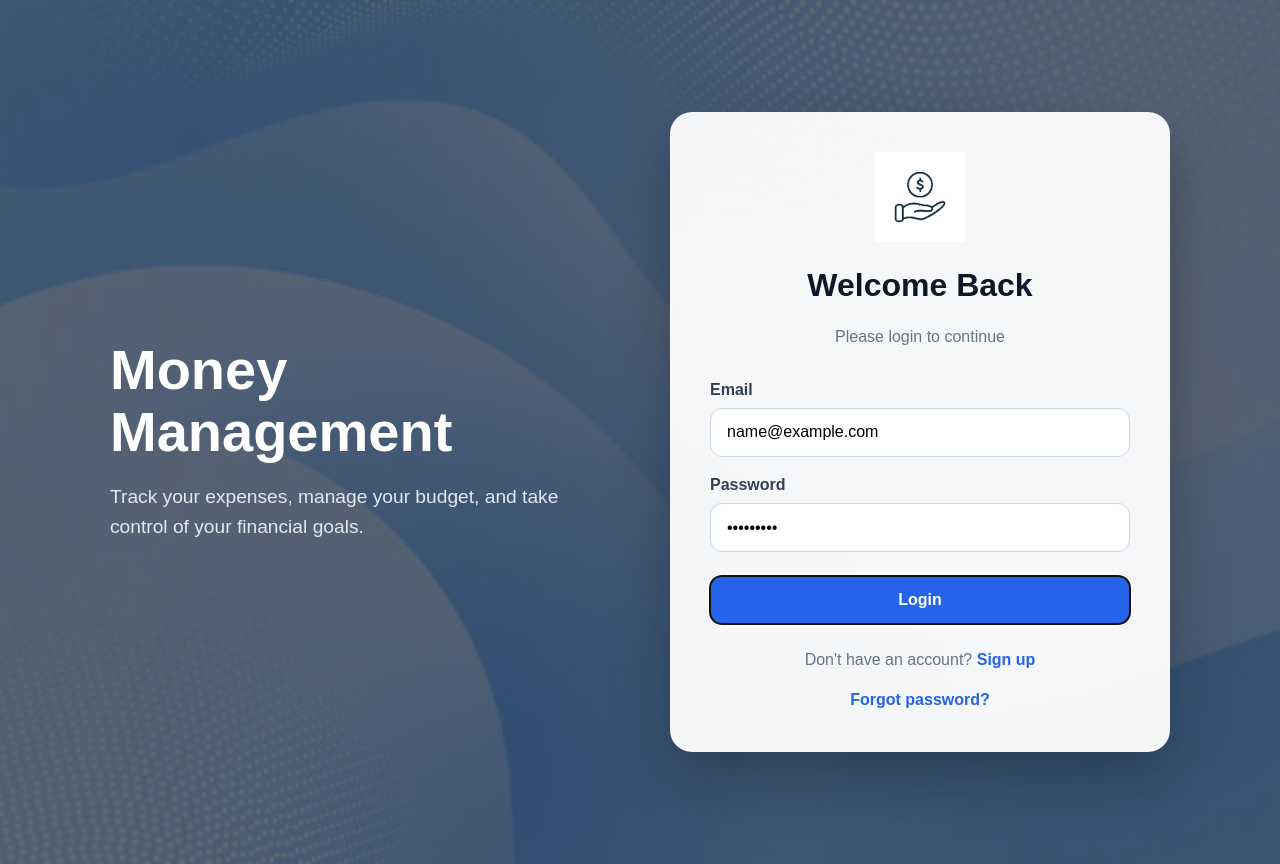
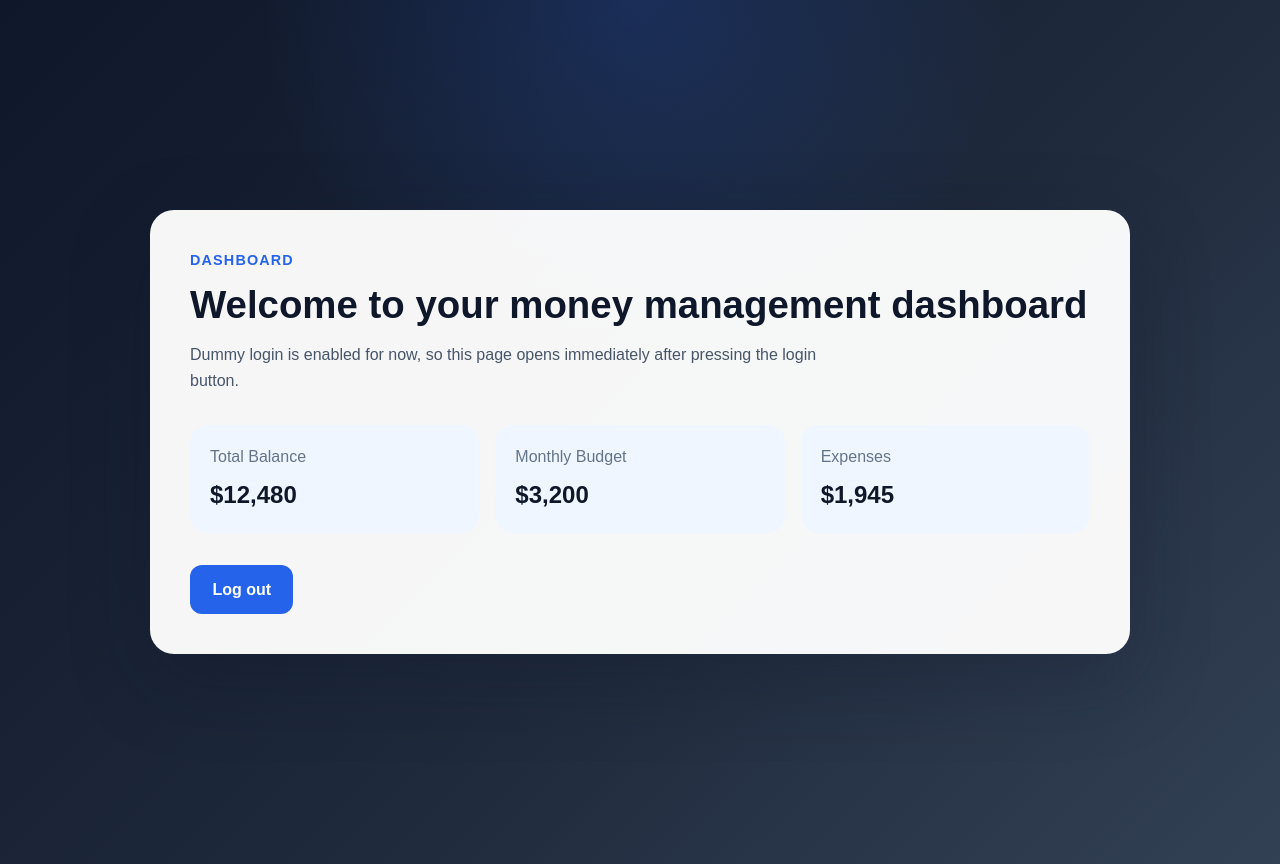
Before and after one commit to Godvoltron11/money-management, a React (Vite) app: page / in a window 1280 px wide. Both pictures are taken after typing "name@example.com", "Sample123" into the empty fields and a click on the button "Login". Built offline with nearby package versions, Linux system fonts and the light colour scheme.

Commit message:
dashboard routing

```diff
--- a/src/App.tsx
+++ b/src/App.tsx
@@ -1,9 +1,14 @@
-import './App.css'
-import type { ComponentType } from 'react'
-import Login from './pages/login';
-
-const LoginComponent = Login as ComponentType
+import "./App.css";
+import { useState } from "react";
+import Login from "./pages/login";
+import Dashboard from "./pages/dashboard";
 
 export default function App() {
-  return <LoginComponent />
+  const [isLoggedIn, setIsLoggedIn] = useState(false);
+
+  if (isLoggedIn) {
+    return <Dashboard onLogout={() => setIsLoggedIn(false)} />;
+  }
+
+  return <Login onLogin={() => setIsLoggedIn(true)} />;
 }
--- /dev/null
+++ b/src/pages/dashboard.css
@@ -0,0 +1,91 @@
+.dashboard-page {
+  min-height: 100vh;
+  display: flex;
+  align-items: center;
+  justify-content: center;
+  padding: 2rem;
+  background:
+    radial-gradient(circle at top, rgba(37, 99, 235, 0.2), transparent 35%),
+    linear-gradient(135deg, #0f172a, #1e293b 55%, #334155);
+  font-family: Arial, sans-serif;
+}
+
+.dashboard-card {
+  width: min(900px, 100%);
+  padding: 2.5rem;
+  border-radius: 24px;
+  background: rgba(255, 255, 255, 0.96);
+  box-shadow: 0 25px 80px rgba(15, 23, 42, 0.3);
+}
+
+.dashboard-eyebrow {
+  margin: 0 0 0.75rem;
+  font-size: 0.9rem;
+  font-weight: 700;
+  letter-spacing: 0.08em;
+  text-transform: uppercase;
+  color: #2563eb;
+}
+
+.dashboard-card h1 {
+  margin: 0;
+  color: #0f172a;
+  font-size: clamp(2rem, 3vw, 3rem);
+}
+
+.dashboard-copy {
+  margin: 1rem 0 2rem;
+  max-width: 640px;
+  font-size: 1rem;
+  line-height: 1.6;
+  color: #475569;
+}
+
+.dashboard-stats {
+  display: grid;
+  grid-template-columns: repeat(3, minmax(0, 1fr));
+  gap: 1rem;
+  margin-bottom: 2rem;
+}
+
+.dashboard-stat {
+  padding: 1.25rem;
+  border-radius: 18px;
+  background: #eff6ff;
+}
+
+.dashboard-stat span {
+  display: block;
+  margin-bottom: 0.5rem;
+  color: #64748b;
+}
+
+.dashboard-stat strong {
+  color: #0f172a;
+  font-size: 1.5rem;
+}
+
+.dashboard-button {
+  padding: 0.95rem 1.4rem;
+  border: none;
+  border-radius: 12px;
+  background: #2563eb;
+  color: #fff;
+  font-size: 1rem;
+  font-weight: 700;
+  cursor: pointer;
+}
+
+.dashboard-button:hover {
+  background: #1d4ed8;
+}
+
+@media (max-width: 720px) {
+  .dashboard-card {
+    padding: 1.5rem;
+  }
+
+  .dashboard-stats {
+    grid-template-columns: 1fr;
+  }
+}
--- /dev/null
+++ b/src/pages/dashboard.tsx
@@ -0,0 +1,41 @@
+import "./dashboard.css";
+
+type DashboardProps = {
+  onLogout: () => void;
+};
+
+export default function Dashboard({ onLogout }: DashboardProps) {
+
+
+  return (
+    <div className="dashboard-page">
+      <div className="dashboard-card">
+        <p className="dashboard-eyebrow">Dashboard</p>
+        <h1>Welcome to your money management dashboard</h1>
+        <p className="dashboard-copy">
+          Dummy login is enabled for now, so this page opens immediately after
+          pressing the login button.
+        </p>
+
+        <div className="dashboard-stats">
+          <div className="dashboard-stat">
+            <span>Total Balance</span>
+            <strong>$12,480</strong>
+          </div>
+          <div className="dashboard-stat">
+            <span>Monthly Budget</span>
+            <strong>$3,200</strong>
+          </div>
+          <div className="dashboard-stat">
+            <span>Expenses</span>
+            <strong>$1,945</strong>
+          </div>
+        </div>
+
+        <button className="dashboard-button" type="button" onClick={onLogout}>
+          Log out
+        </button>
+      </div>
+    </div>
+  );
+}
--- a/src/pages/login.tsx
+++ b/src/pages/login.tsx
@@ -2,7 +2,11 @@ import React, { useState } from "react";
 import "../../src/pages/login.css";
 import image from "../../public/image1.png";
 
-export default function Login() {
+type LoginProps = {
+  onLogin: () => void;
+};
+
+export default function Login({ onLogin }: LoginProps) {
   const [email, setEmail] = useState("");
   const [password, setPassword] = useState("");
   const [loading, setLoading] = useState(false);
@@ -20,8 +24,8 @@ export default function Login() {
     setLoading(true);
 
     try {
-      // navigate him to a new screen
-    } catch (err) {
+      onLogin();
+    } catch {
       setError("Login failed. Please try again.");
     } finally {
       setLoading(false);
```
